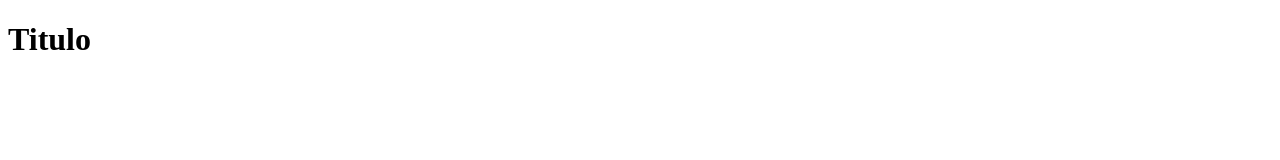
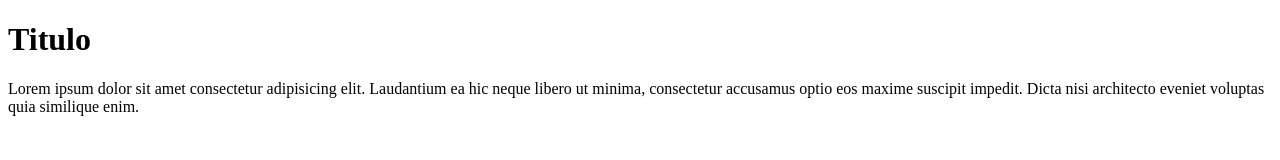
Before and after one commit to aleuribe/dw-test, a plain HTML site: page index.html in a window 1280 px wide. Drawn offline with Linux system fonts and the light colour scheme.

Commit message:
agregado parrafo

```diff
--- a/index.html
+++ b/index.html
@@ -1,11 +1,16 @@
 <!DOCTYPE html>
 <html lang="en">
+
 <head>
     <meta charset="UTF-8">
     <meta name="viewport" content="width=device-width, initial-scale=1.0">
     <title>Document</title>
 </head>
+
 <body>
     <h1>Titulo</h1>
+    <p>Lorem ipsum dolor sit amet consectetur adipisicing elit. Laudantium ea hic neque libero ut minima, consectetur
+        accusamus optio eos maxime suscipit impedit. Dicta nisi architecto eveniet voluptas quia similique enim.</p>
 </body>
+
 </html>
```
